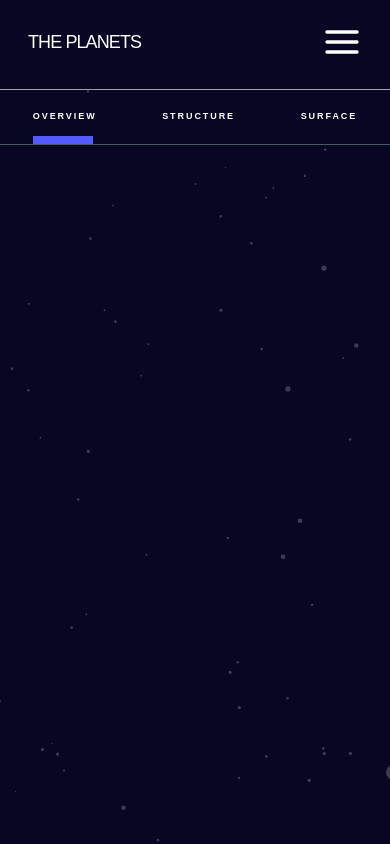
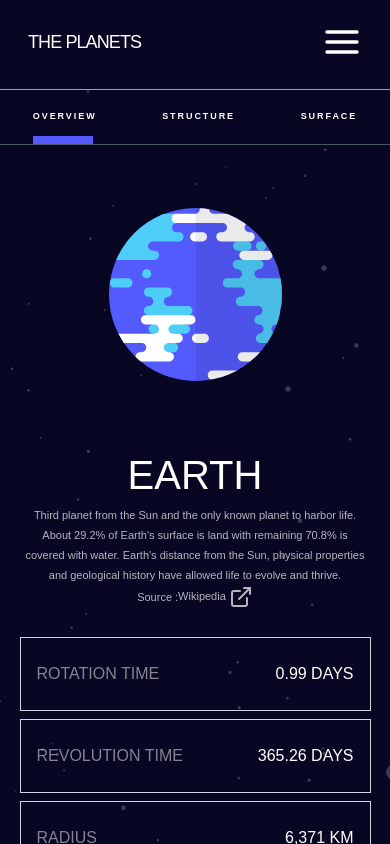
Before and after one commit to Ctato1/planets, a React (Vite) app: page / in a window 390 px wide. Built offline with nearby package versions, Linux system fonts and the light colour scheme.

Commit message:
add mobile version planet page

```diff
--- a/src/App.tsx
+++ b/src/App.tsx
@@ -34,7 +34,6 @@ function App() {
     )[0];
     setColor(selectedPlanet.color);
     setPlanetData(selectedPlanet);
-    console.log(planetData);
   }, [info, planetContext.planet, planetData]);
 
   return (
@@ -43,7 +42,7 @@ function App() {
         className={`bg-hero-pattern bg-center bg-no-repeat bg-cover   h-screen  mx-auto bg-[#070724] font-spartan overflow-x-hidden`}
       >
         <Header data={data} />
-        <Planets color={color} info={info} setInfo={setInfo} />
+        <Planets color={color} info={info} setInfo={setInfo} data={planetData}/>
       </section>
     </MyContext.Provider>
   );
--- a/src/components/Planets.tsx
+++ b/src/components/Planets.tsx
@@ -1,10 +1,15 @@
+import { ExternalLink } from "lucide-react";
+
 interface PlanetsProps {
   info: string;
   setInfo: React.Dispatch<React.SetStateAction<string>>;
   color: string;
+  data: TPlanet;
 }
 
-export default function Planets({ info, color, setInfo }: PlanetsProps) {
+export default function Planets({ info, color, setInfo, data }: PlanetsProps) {
+  console.log(data);
+  // /assets/planet-mercury.svg
   return (
     <main>
       <header className="sm:hidden">
@@ -47,8 +52,31 @@ export default function Planets({ info, color, setInfo }: PlanetsProps) {
           </li>
         </ul>
       </header>
-      <section>
-
+      <section className="">
+        {/* image */}
+        <div className="flex items-center justify-center w-screen h-[300px]">
+          <img
+            src={data.images.planet}
+            alt={data.name}
+            style={{ width: `${data.width}`, height: `${data.height}` }}
+            className="outline-none"
+          />
+        </div>
+        {/* description */}
+        <div className="text-center px-[24px]">
+          <h1 className="text-white text-[40px] font-antonio font-thin">{data.name.toUpperCase()}</h1>
+          <p className="text-white text-[11px] font-[400] leading-5 opacity-70">{data.overview.content}</p>
+          <p className="text-white text-[11px] font-[400] leading-5 opacity-70 flex justify-center items-center">Source : <span className="cursor-pointer">Wikipedia <ExternalLink className="inline"/></span> </p>
+        </div>
+        {/* info */}
+        <div className="mt-[28px]">
+          <ul className="text-white w-[90%] flex flex-col gap-[8px] mx-auto ">
+            <li className="border border-gray-300 px-[16px] py-[24px] flex justify-between"><span className="opacity-50">ROTATION TIME</span>  <span>{data.rotation.toUpperCase()}</span></li>
+            <li className="border border-gray-300 px-[16px] py-[24px] flex justify-between"><span className="opacity-50">REVOLUTION TIME</span> <span>{data.revolution.toUpperCase()}</span></li>
+            <li className="border border-gray-300 px-[16px] py-[24px] flex justify-between"><span className="opacity-50">RADIUS</span>  <span>{data.radius.toUpperCase()}</span></li>
+            <li className="border border-gray-300 px-[16px] py-[24px] flex justify-between"><span className="opacity-50">AVERAGE TEMP.</span>  <span>{data.temperature.toUpperCase()}</span></li>
+          </ul>
+        </div>
       </section>
     </main>
   );
--- a/src/types.d.ts
+++ b/src/types.d.ts
@@ -1,4 +1,6 @@
 type TPlanet = {
+  height: string;
+  width: string;
   name: string;
   overview: {
     content: string;
--- a/tailwind.config.js
+++ b/tailwind.config.js
@@ -8,6 +8,7 @@ export default {
       },
       fontFamily: {
         spartan: ["Spartan", "sans-serif"],
+        antonio: ['Antonio', 'sans-serif'],
       },
       backgroundImage: {
         "hero-pattern": "url('/assets/background-stars.svg')",
```
